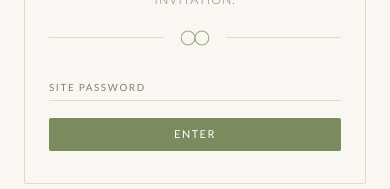
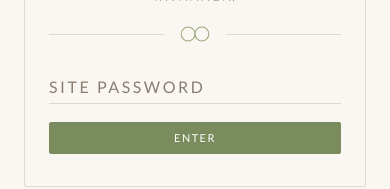
Before and after one commit to josue-rojas/wedding, a React (Vite) app: page /#/authenticate in a window 390 px wide. Shown: the part 400-589 px from the top of the page. Built offline with nearby package versions, Linux system fonts and the light colour scheme.

Commit message:
fix zoom

```diff
--- a/src/components/UnderlineInput/styles.module.css
+++ b/src/components/UnderlineInput/styles.module.css
@@ -28,3 +28,9 @@
   border-color: var(--heading);
   color: var(--heading);
 }
+
+@media (max-width: 768px) {
+  .underlineInput {
+    font-size: 16px;
+  }
+}
```
